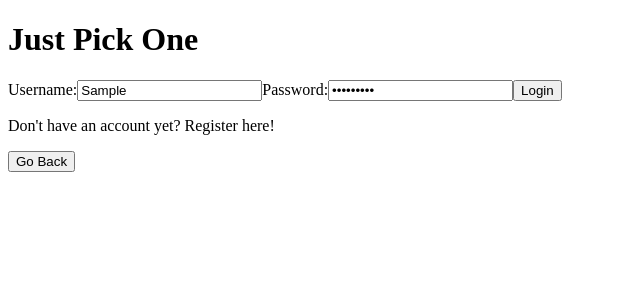
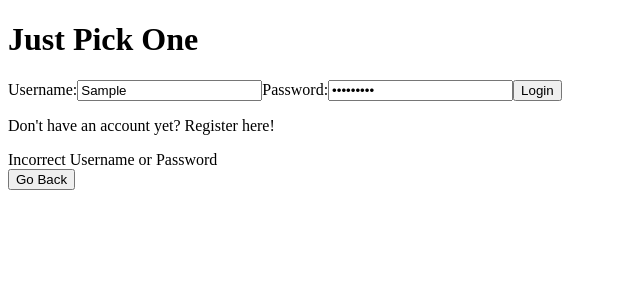
Before and after one commit to idrisimo/fp-Just-pick-one, a React app in the folder client/: page /Login in a window 1280 px wide. Both pictures are taken after typing "Sample", "Sample123" into the empty fields and a click on the input "Login". Shown: the top 300 px of the page, without its empty margins (0-640 px from the left). Built offline with nearby package versions, Linux system fonts and the light colour scheme; no server answers.

Commit message:
updating error message to display

```diff
--- a/client/src/components/LoginForm/index.js
+++ b/client/src/components/LoginForm/index.js
@@ -6,7 +6,7 @@ import { useLogin } from "../../context/LoginProvider";
 export function LoginForm() {
 
     const navigateTo = useNavigate();
-    const {setIsLoggedIn} = useLogin()
+    const setIsLoggedIn = useLogin()
 
     const [formInput, setFormInput] = useState({username:"", password:""});
     const [loading, setLoading] = useState(false);
@@ -42,19 +42,29 @@ export function LoginForm() {
 
     return(
         <>
-        <form aria-label="form" id="loginForm" onSubmit={handleSubmit}>
+        <form aria-label="form" role="form" id="loginForm" name="loginForm" onSubmit={handleSubmit}>
+            <main>
             <label htmlFor="Username">Username:</label>
             <input type="text" aria-label="Username" name="username" onChange={updateInput} required />
             <label htmlFor="Password">Password:</label>
             <input type="password" aria-label="Password" name="password" onChange={updateInput} required/>
             <input type="submit" className="submitBtn" value="Login" style={{cursor: 'pointer'}}/>
             <p id="change" onClick={() => navigateTo('/Register')} style={{cursor: 'pointer'}}>Don't have an account yet? Register here!</p>
-        </form>
-        {loading && (
-            <div id="loading">
+            </main>
+
+            {error && (
+            <div data-testid="error" id="error">
+              Incorrect Username or Password
+            </div>
+          )}
+
+            {loading && (
+            <div data-testid="loading">
                 Logging in . . .
             </div>
         )}
+        </form>
+
         </>
     )
 }
--- a/client/src/components/RegisterForm/index.js
+++ b/client/src/components/RegisterForm/index.js
@@ -49,7 +49,7 @@ export function RegisterForm() {
             await loginFunction(formInput)
             navigateTo('/Login')
             } else {
-                throw new Error('User already exists!')
+                throw new Error('Unsuccessful registration')
             }
         } catch(err) {
             setLoading(false)
@@ -65,6 +65,7 @@ export function RegisterForm() {
 
         <form aria-label="registerForm" id="regForm" onSubmit={handleSubmit}>
 
+            <main>
             <label htmlFor="Username">Username:</label>
             <input type="text" aria-label="Username" name="username" required onChange={updateInput}/>
 
@@ -81,17 +82,23 @@ export function RegisterForm() {
             <input type="submit" className="submitBtn" value="Register" style={{cursor: 'pointer'}}/>
 
             <p id="change" onClick={() => navigateTo('/Login')} style={{cursor: 'pointer'}}>Already have an account? Login here!</p>
+            </main>
 
-        </form>
-        {/* {error && (
-            {error}
-        )} */}
+            {error && (
+                <div data-testid="error" id="error">
+                    {error}
+                </div>
+            )}
+
         {loading && (
             <div id="loading">
                 Registering Account . . .
             </div>
         )}
 
+        </form>
+
+
         </>
     )
 
```
